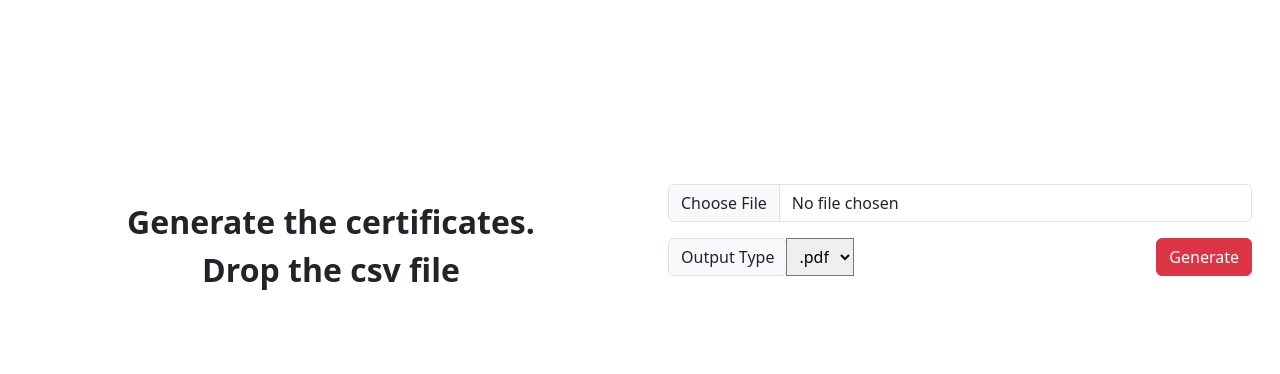
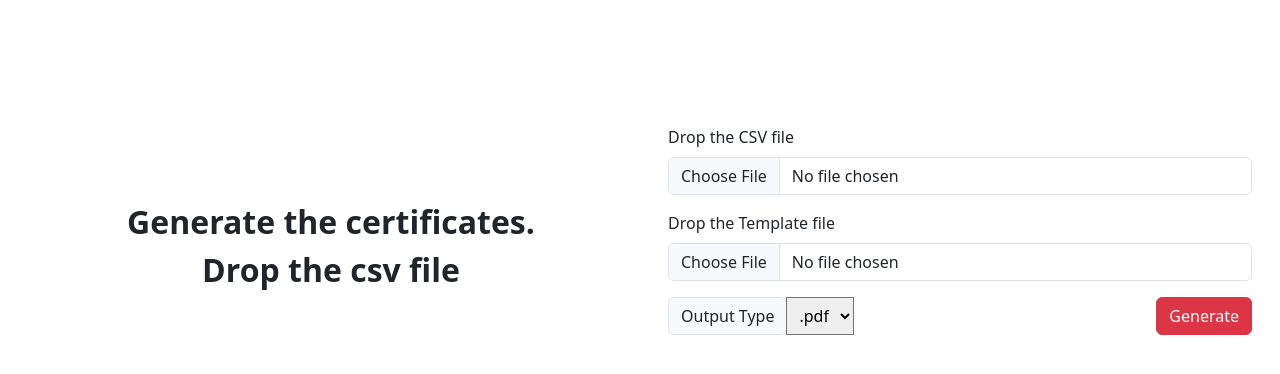
Before and after one commit to pykingcodepro/certi-generator, a Flask app: page / in a window 1280 px wide. Shown: the part 66-440 px from the top of the page. Run offline with Flask 3, Linux system fonts and the light colour scheme; some libraries are stand-ins or nearby versions.

Commit message:
Added Template Input FrontEnd

```diff
--- a/main.py
+++ b/main.py
@@ -67,7 +67,9 @@ def convertToPDF():
 
 def generateCertifcates(data):
     # This function generates certificates based on the provided data
-    print(data.keys())
+    # print(data)
+    # print(NAME_KEY)
+    # return
 
     #Load the template image
     template = Image.open(TEMPLATE_PATH).convert("RGB")
@@ -88,12 +90,13 @@ def generateCertifcates(data):
 
 @app.route('/', methods=['GET', 'POST'])
 def index():
+    global NAME_KEY, DATE_KEY, EVENT_KEY
     if request.method == 'POST':
         if 'file' not in request.files:
             flash("No File Part in the form")
             return redirect(url_for('index'))
 
-        file = request.files['file']
+        file = request.files['CSVFile']
         if file.filename == '':
             flash("No File selected.")
             return redirect(url_for('index'))
@@ -117,6 +120,7 @@ def index():
             elif key.strip().lower() == "event" or key.strip().lower() == "events":
                 EVENT_KEY = key
 
+
         if not (NAME_KEY and DATE_KEY and EVENT_KEY):
             flash("Error in structure of CSV file.\n It atleast have Name, Event and Date columns")
             return redirect(url_for('index'))
@@ -133,6 +137,8 @@ def index():
         time2 = time.perf_counter()
         print(f"Time taken: {time2-time1} seconds")
         print(f"Total certificate generated: {len(data_list)}")
+        # print(data_list[0][NAME_KEY])
+        # return "Hi"
         print(request.form["outputType"] == '1')
         if request.form["outputType"] == '1':
             convertToPDF()
--- a/templates/index.html
+++ b/templates/index.html
@@ -20,7 +20,13 @@
         <div class="form-banner d-flex justify-content-center row">
             <form action="/" method="post" enctype="multipart/form-data" class="col-12">
                 <div class="mb-3">
-                    <input class="form-control" name="file" type="file" id="formFile">
+                    <label for="formFile" class="form-label">Drop the CSV file</label>
+                    <input class="form-control" name="CSVFile" type="file" id="formFile">
+                </div>
+
+                <div class="mb-3">
+                    <label for="formFile" class="form-label">Drop the Template file</label>
+                    <input class="form-control" name="templateFile" type="file" id="formFile">
                 </div>
 
                 <div class="d-flex justify-content-around">
```
Also changed, not shown: 1 other file.
